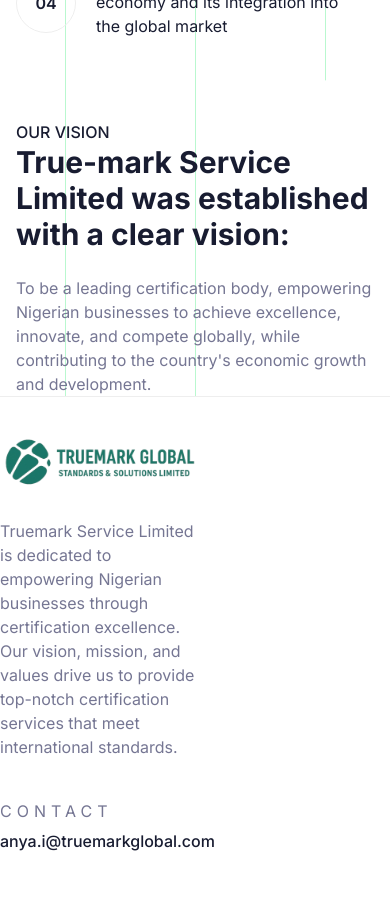
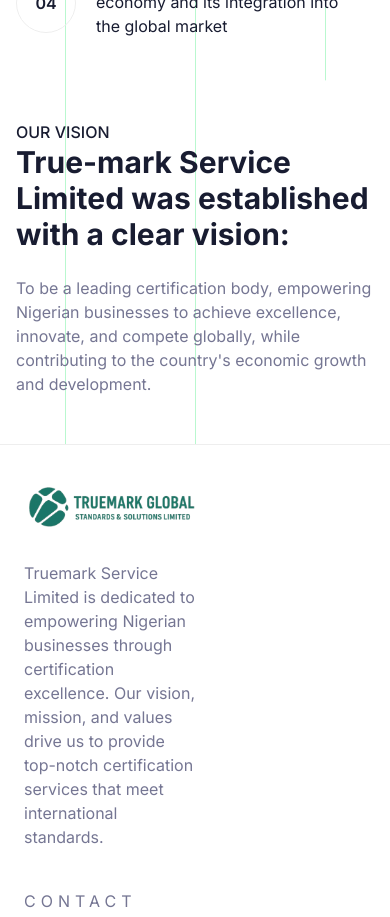
Before and after one commit to Kelechiokpani/Truemark, a Next.js app: page /about in a window 390 px wide. Shown: the part 1060-1977 px from the top of the page. Built offline with nearby package versions, Linux system fonts and the light colour scheme.

Commit message:
first build fix after project initialization

```diff
--- a/components/About/AboutTM.tsx
+++ b/components/About/AboutTM.tsx
@@ -127,7 +127,7 @@
 
       {/* <!-- ===== About Two Start ===== --> */}
       <section>
-        <div className="mx-auto max-w-c-1235 overflow-hidden px-4 md:px-8 2xl:px-0">
+        <div className=" pb-[3rem] mx-auto max-w-c-1235 overflow-hidden px-4 md:px-8 2xl:px-0">
           <div className="flex items-center gap-8 lg:gap-32.5">
             <motion.div
               variants={{
--- a/components/Layout/Footer/index.tsx
+++ b/components/Layout/Footer/index.tsx
@@ -5,10 +5,10 @@
 const Footer = () => {
   return (
     <>
-      <footer className="border-t border-stroke bg-white dark:border-strokedark dark:bg-blacksection">
-        <div className="mx-auto max-w-c-1390  md:px-8 2xl:px-0">
+      <footer className="border-t border-stroke  bg-white dark:border-strokedark dark:bg-blacksection">
+        <div className="mx-auto max-w-c-1390 px-6 w-full  md:px-8 2xl:px-0">
           {/* <!-- Footer Top --> */}
-          <div className="py-10 lg:py-10">
+          <div className=" py-10 lg:py-10">
             <div className="flex flex-wrap gap-8 lg:justify-between lg:gap-0">
               <motion.div
                 variants={{
@@ -321,7 +321,7 @@
 
           {/* <!-- Footer Bottom --> */}
           <div
-            className="flex flex-col flex-wrap items-center justify-center gap-5 border-t border-stroke py-7 dark:border-strokedark lg:flex-row lg:justify-between lg:gap-0">
+            className="  flex flex-col flex-wrap items-center justify-center gap-5 border-t border-stroke py-7 dark:border-strokedark lg:flex-row lg:justify-between lg:gap-0">
             <motion.div
               variants={{
                 hidden: {
```
